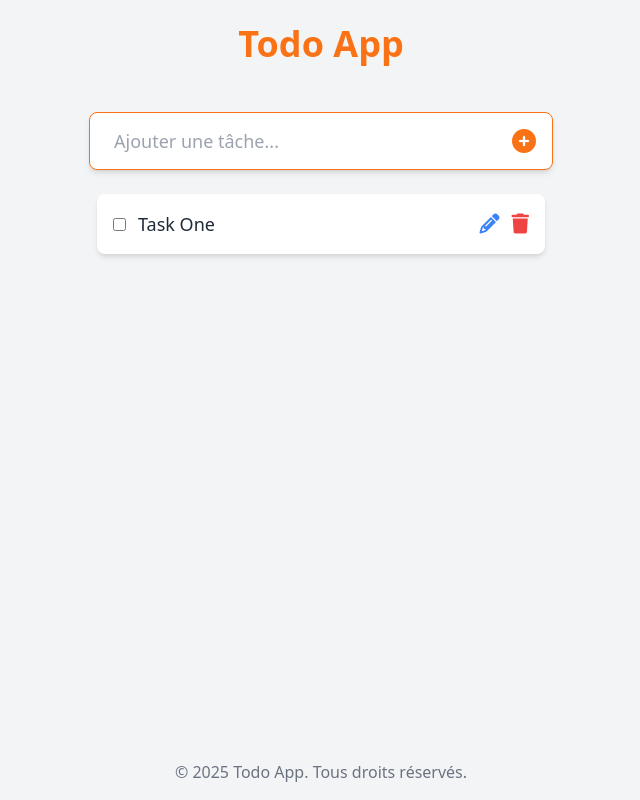
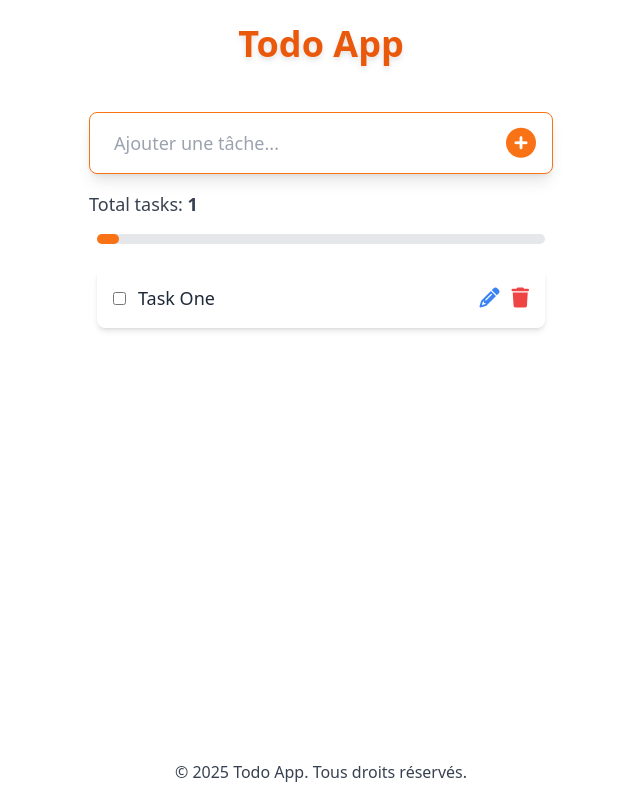
Before and after one commit to ImBasilio60/todo_webapp, a plain HTML site: page index.html in a window 1280 px wide. Shown: the whole page, without its empty margins (319-959 px from the left). Drawn offline with nearby package versions, Linux system fonts and the light colour scheme.

Commit message:
Ajout progress bar

```diff
--- a/index.html
+++ b/index.html
@@ -3,49 +3,65 @@
 <head>
     <meta charset="UTF-8">
     <meta name="viewport" content="width=device-width, initial-scale=1.0">
+
+    <!-- Tailwind CSS -->
     <script src="https://cdn.tailwindcss.com"></script>
+
+    <!-- Font Awesome -->
     <link rel="stylesheet" href="https://cdnjs.cloudflare.com/ajax/libs/font-awesome/6.7.2/css/all.min.css"
           integrity="sha512-Evv84Mr4kqVGRNSgIGL/F/aIDqQb7xQ2vcrdIwxfjThSH8CSR7PBEakCr51Ck+w+/U6swU2Im1vVX0SVk9ABhg=="
           crossorigin="anonymous" referrerpolicy="no-referrer" />
 
     <title>Todo App</title>
 </head>
-<body class="bg-gray-100 min-h-screen flex flex-col items-center">
+<body class=" min-h-screen flex flex-col items-center">
 
     <!-- Header -->
     <header class="w-full flex justify-center py-6">
-        <h1 class="text-4xl text-orange-500 font-bold">Todo App</h1>
+        <h1 class="text-4xl text-orange-600 font-extrabold drop-shadow-md">Todo App</h1>
     </header>
 
     <!-- Main  -->
     <main class="w-full max-w-lg p-6 flex flex-col items-center">
         <section class="formulaire w-full">
             <form class="w-full">
-                <div class="border border-orange-500 flex items-center justify-between px-4 py-3 rounded-lg bg-white shadow-md">
+                <div class="border border-orange-500 flex items-center justify-between px-4 py-3 rounded-lg bg-white shadow-lg">
                     <input type="text" placeholder="Ajouter une tâche..." id="input-todo"
                            class="flex-1 outline-none px-2 bg-transparent text-gray-700 text-lg" />
-                    <button class="text-orange-500 hover:text-orange-700 text-2xl">
+                    <button class="text-orange-500 hover:text-orange-700 text-3xl transition-transform transform hover:scale-110">
                         <i class="fas fa-plus-circle"></i>
                     </button>
                 </div>
             </form>
+            <div class="mt-4 text-gray-700 text-lg">
+                <h3>Total tasks: <span class="font-bold">1</span></h3>
+            </div>
         </section>
+
+        <!-- Barre de progression -->
+        <div class="w-full max-w-md mt-4 bg-gray-200 rounded-full h-2.5">
+            <div class="progress-bar bg-orange-500 h-2.5 rounded-full transition-all duration-300" style="width: 5%;">
+
+            </div>
+        </div>
+
+
         <section class="listes w-full mt-6">
             <div class="max-w-md mx-auto">
                 <ul class="space-y-4">
-                    <li class="flex items-center justify-between bg-white p-4 rounded-lg shadow-md">
+                    <li class="flex items-center justify-between bg-white p-4 rounded-lg shadow-md transition-all hover:shadow-lg">
                         <!-- Partie gauche : Checkbox + Texte -->
                         <div class="flex items-center gap-3">
                             <input type="checkbox" id="task1" class="peer">
-                            <label for="task1" class="text-lg text-gray-800 cursor-pointer peer-checked:line-through peer-checked:text-gray-500">
+                            <label for="task1" class="text-lg text-gray-800 cursor-pointer peer-checked:line-through peer-checked:text-gray-500 transition-all">
                                 Task One
                             </label>
                         </div>
                         <div class="flex items-center gap-3">
-                            <button class="text-blue-500 hover:text-blue-700 text-xl">
+                            <button class="text-blue-500 hover:text-blue-700 text-xl transition-transform transform hover:scale-110">
                                 <i class="fa fa-pencil"></i>
                             </button>
-                            <button class="text-red-500 hover:text-red-700 text-xl">
+                            <button class="text-red-500 hover:text-red-700 text-xl transition-transform transform hover:scale-110">
                                 <i class="fa fa-trash"></i>
                             </button>
                         </div>
@@ -55,9 +71,11 @@
         </section>
 
     </main>
-    <footer class="w-full text-center py-4 text-gray-500 mt-auto">
+
+    <footer class="w-full text-center py-4 text-gray-700 mt-auto">
         &copy; 2025 Todo App. Tous droits réservés.
     </footer>
 
+    <script src="app.js"></script>
 </body>
 </html>
```
Also changed, not shown: app.js (added).
